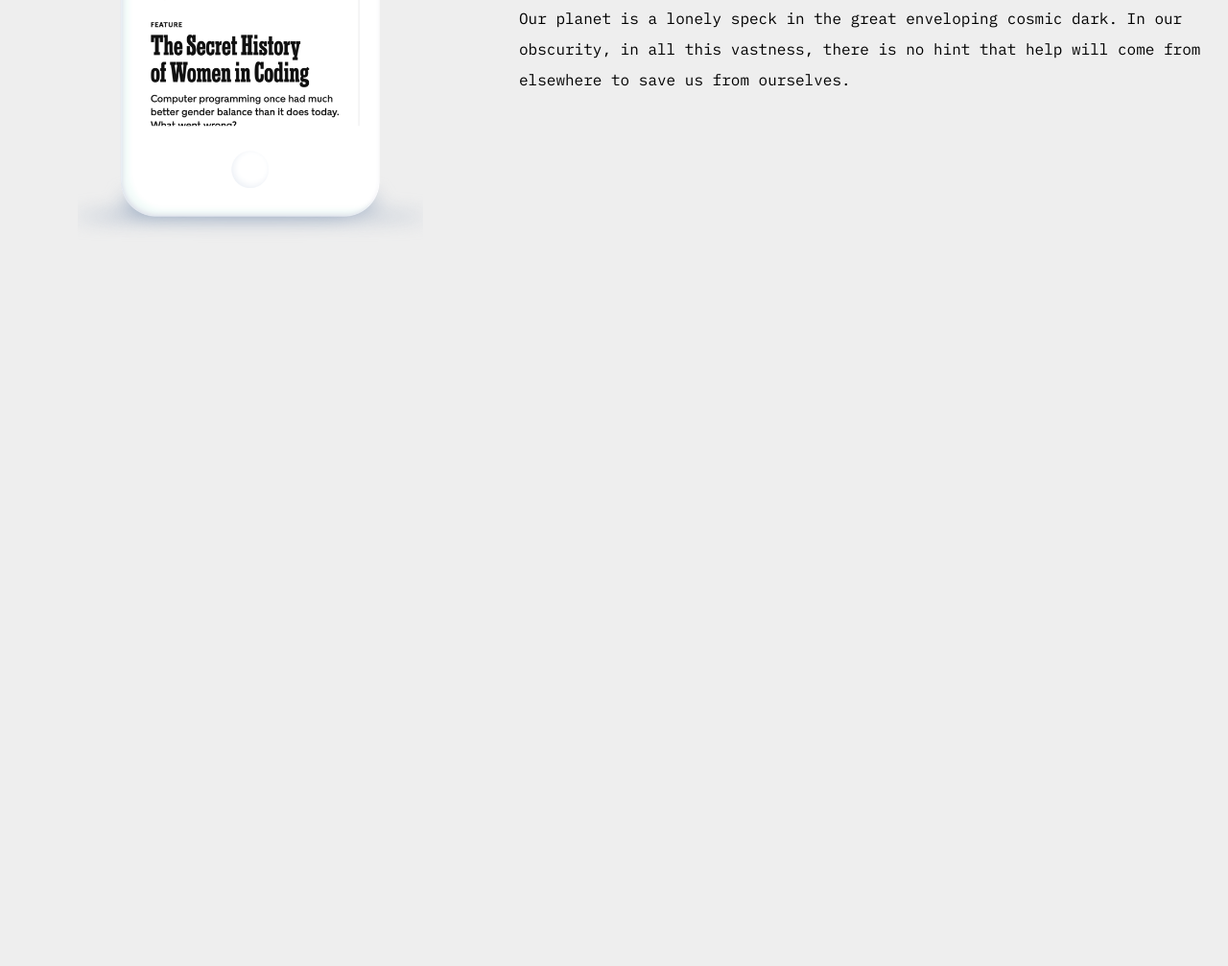
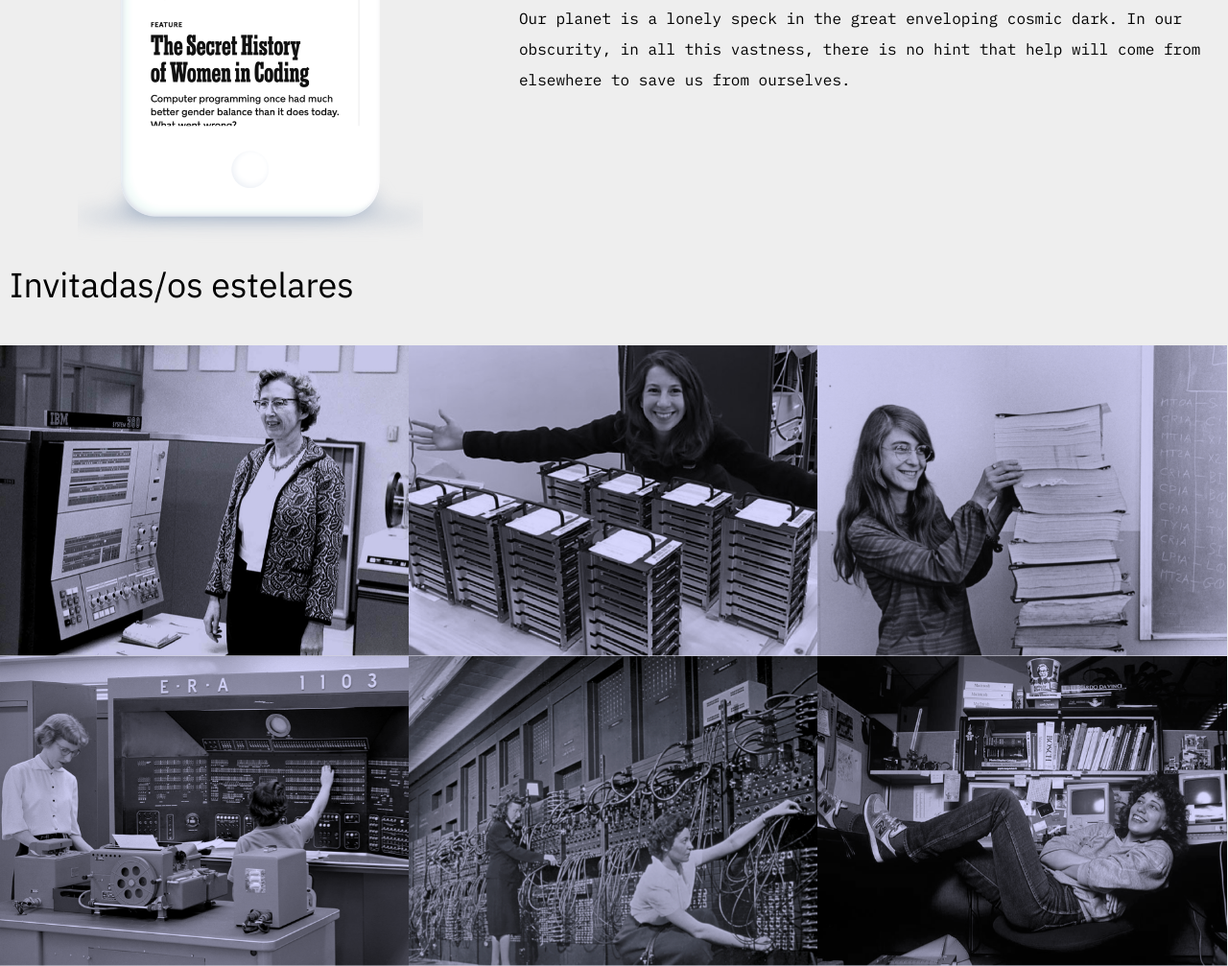
Before and after one commit to DavidSalomonDev/sprint-1_acamica, a plain HTML site: page index.html in a window 1280 px wide. Shown: the part 1736-2743 px from the top of the page at 96% size. Before the commit the page ends 1989 px from the top, so only its background shows below. Drawn offline with Linux system fonts and the light colour scheme.

Commit message:
✨ feat: add guests

```diff
--- a/index.html
+++ b/index.html
@@ -68,7 +68,7 @@
                 <p>Our posturings, our imagined self-importance, the delusion that we have some privileged position
                     in
                     the Universe, are challenged by this point of pale light. </p>
-                    <br>
+                <br>
                 <p>
                     Our planet is a lonely speck in the great enveloping cosmic dark. In our obscurity, in all this
                     vastness, there is no hint that help will come from elsewhere to save us from ourselves.</p>
@@ -76,6 +76,20 @@
 
             </div>
         </section>
+        <div class="guests">
+            <h2>Invitadas/os estelares</h2>
+            <div class="guests__images">
+                <img class="guests__images--img" src="./assets/grace-hopper.png" alt="Grace Hopper">
+                <img class="guests__images--img" src="./assets/Katie-Bouman.png" alt="Katie Bouman">
+                <img class="guests__images--img" src="./assets/Margaret_Hamilton.png" alt="Margaret Hamilton">
+                <img class="guests__images--img" src="./assets/An E.R.A.Univac 1103 computer in the 1950s.png"
+                    alt="1950">
+                <img class="guests__images--img"
+                    src="./assets/Computer operators with an Eniac — the world’s first programmable general-purpose computer.png"
+                    alt="Eniac">
+                <img class="guests__images--img" src="./assets/susan-kare.png" alt="Susan Kare">
+            </div>
+        </div>
     </div>
 
 </body>
--- a/styles/description.css
+++ b/styles/description.css
@@ -1,54 +1,57 @@
-.description{
+.description {
     display: flex;
     flex-direction: column;
     margin-top: -1rem;
+
 }
 
-.description__img{
+.description__img {
     display: flex;
     justify-content: center;
     width: 100%;
     margin: 0 auto;
 
 }
-.description__img img{
+
+.description__img img {
     width: 36rem;
 }
 
-.description__info{
+.description__info {
     display: flex;
     flex-direction: column;
     margin: 0 auto;
     padding: 2rem;
 }
 
-.description__info h1{
+.description__info h1 {
     font-family: 'IBM Plex Sans';
     font-size: 3.6rem;
     font-weight: 400;
     margin-bottom: 1rem;
 }
 
-.description__info p{
+.description__info p {
     font-family: 'IBM Plex Mono';
     font-size: 1.4rem;
     line-height: 2;
 }
 
 @media screen and (min-width: 600px) {
-    .description{
+    .description {
         flex-direction: row;
+        margin-bottom: 2rem;
     }
 
-    .description__info{
+    .description__info {
         justify-content: center;
     }
 
-    .description__info h1{
+    .description__info h1 {
         font-size: 4.8rem;
     }
 
-    .description__info p{
+    .description__info p {
         font-size: 1.6rem;
     }
 }
--- a/styles/episodes.css
+++ b/styles/episodes.css
@@ -43,7 +43,7 @@
 
 }
 
-.episodes__podcast--item:not(:last-child){
+.episodes__podcast--item:not(:last-child) {
     margin-bottom: -4rem;
 }
 
@@ -65,7 +65,7 @@
         padding: 5rem;
     }
 
-    .episodes__podcast{
+    .episodes__podcast {
         max-width: 120rem;
     }
 
@@ -75,7 +75,7 @@
         margin: 3rem;
     }
 
-    .episodes__podcast--item:not(:last-child){
+    .episodes__podcast--item:not(:last-child) {
         margin-bottom: 3rem;
     }
 }
--- /dev/null
+++ b/styles/guests.css
@@ -0,0 +1,37 @@
+.guests {
+    display: flex;
+    flex-direction: column;
+    justify-content: center;
+}
+
+.guests h2 {
+    font-size: 3.6rem;
+    font-weight: 400;
+    margin-left: 1rem;
+}
+
+.guests__images {
+    margin-top: 2rem;
+    display: flex;
+    flex-wrap: wrap;
+    flex-direction: column;
+}
+
+.guests__images--img {
+    background-size: contain;
+    width: 100%;
+    height: auto;
+}
+
+@media screen and (min-width: 600px) {
+    .guests__images {
+        flex-direction: row;
+        max-width: 100%;
+        margin: 0 auto;
+        margin-top: 4rem;
+    }
+
+    .guests__images--img {
+        width: 33.3%;
+    }
+}
--- a/styles/style.css
+++ b/styles/style.css
@@ -2,6 +2,7 @@
 @import "./header.css";
 @import './episodes.css';
 @import './description.css';
+@import './guests.css';
 
 *, *::before, *::after{
     margin: 0;
@@ -31,7 +32,7 @@ a {
     flex-direction: column;
 }
 
-.header, .episodes, .description{
+.header, .episodes, .description,.guests{
     position: relative;
     width: 100%;
 }
```
Lines whose indentation alone changed are shown as unchanged.
